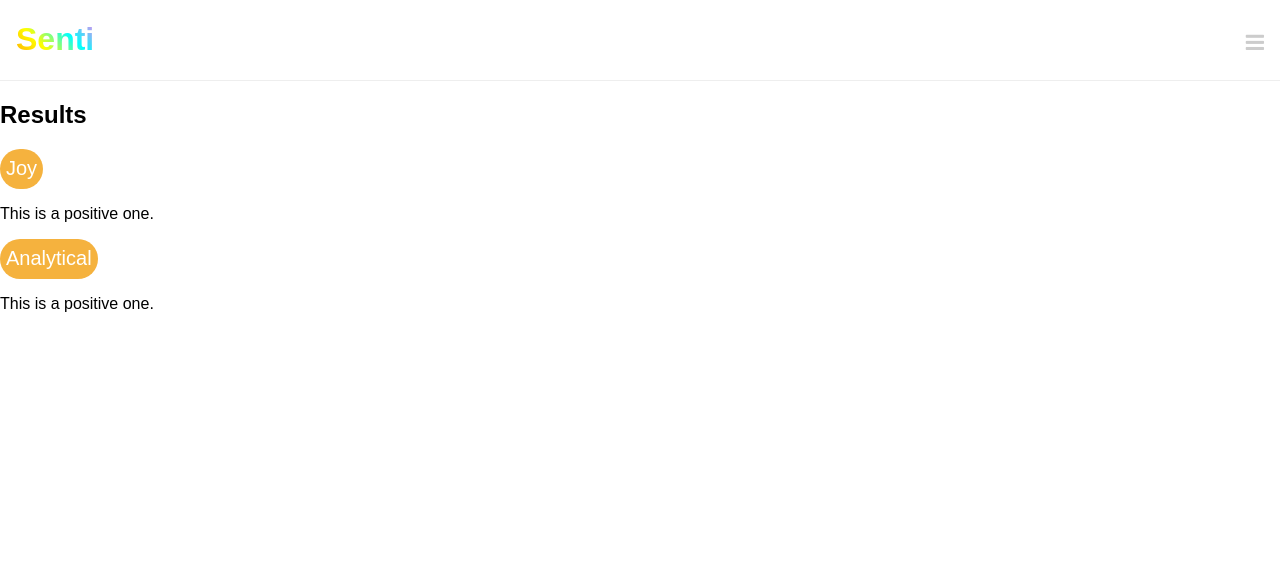
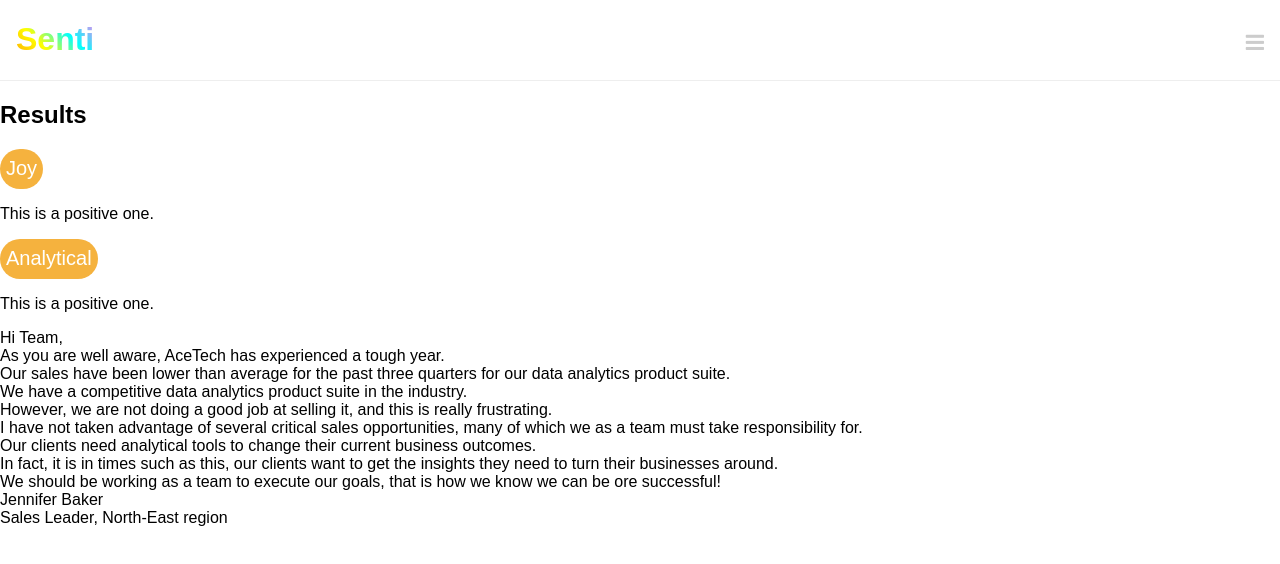
Before and after one commit to BrandonKlotz/senti, a React (Create React App) app in the folder client/: page / in a window 1280 px wide. Shown: the top 564 px of the page. Built offline with nearby package versions, Linux system fonts and the light colour scheme; the HTML template or start-up script is replaced by a standard one.

Commit message:
Sentences being returned as individual divs. Detected tones are assigned to each sentence as class names.

```diff
--- /dev/null
+++ b/client/src/components/SentenceResults.js
@@ -0,0 +1,30 @@
+import React, { Component } from 'react';
+import { connect } from 'react-redux';
+
+import { join } from 'lodash';
+
+class SentenceResults extends Component {
+
+  render() {
+
+    const sentences = this.props.displayResults.sentences_tone.map(function(sentence) {
+      console.log(sentence.tones);
+      return (<div key={sentence.sentence_id} className={join(sentence.tones.map(tone => { return( tone.tone_id)}), " ")}>{sentence.text}</div>)
+    });
+
+
+    return (
+      <div className="SentenceResults">
+        <p>{sentences}</p>
+      </div>
+    );
+  }
+}
+
+const mapStateToProps = (state) => {
+	return {
+		displayResults: state.displayResults
+	}
+}
+
+export default connect(mapStateToProps, null)(SentenceResults);
--- a/client/src/components/TextAnalyzer.js
+++ b/client/src/components/TextAnalyzer.js
@@ -5,7 +5,7 @@ import { isEmpty } from 'lodash';
 
 import Form from './Form.js';
 import DocumentResults from './DocumentResults.js';
-//import SentenceAnalysis from './SentenceAnalysis.js';
+import SentenceResults from './SentenceResults.js';
 
 class TextAnalyzer extends Component {
 
@@ -27,7 +27,7 @@ class TextAnalyzer extends Component {
       return (
         <div className="App">
           <DocumentResults />
-
+          <SentenceResults />
         </div>
       );
     }
```
